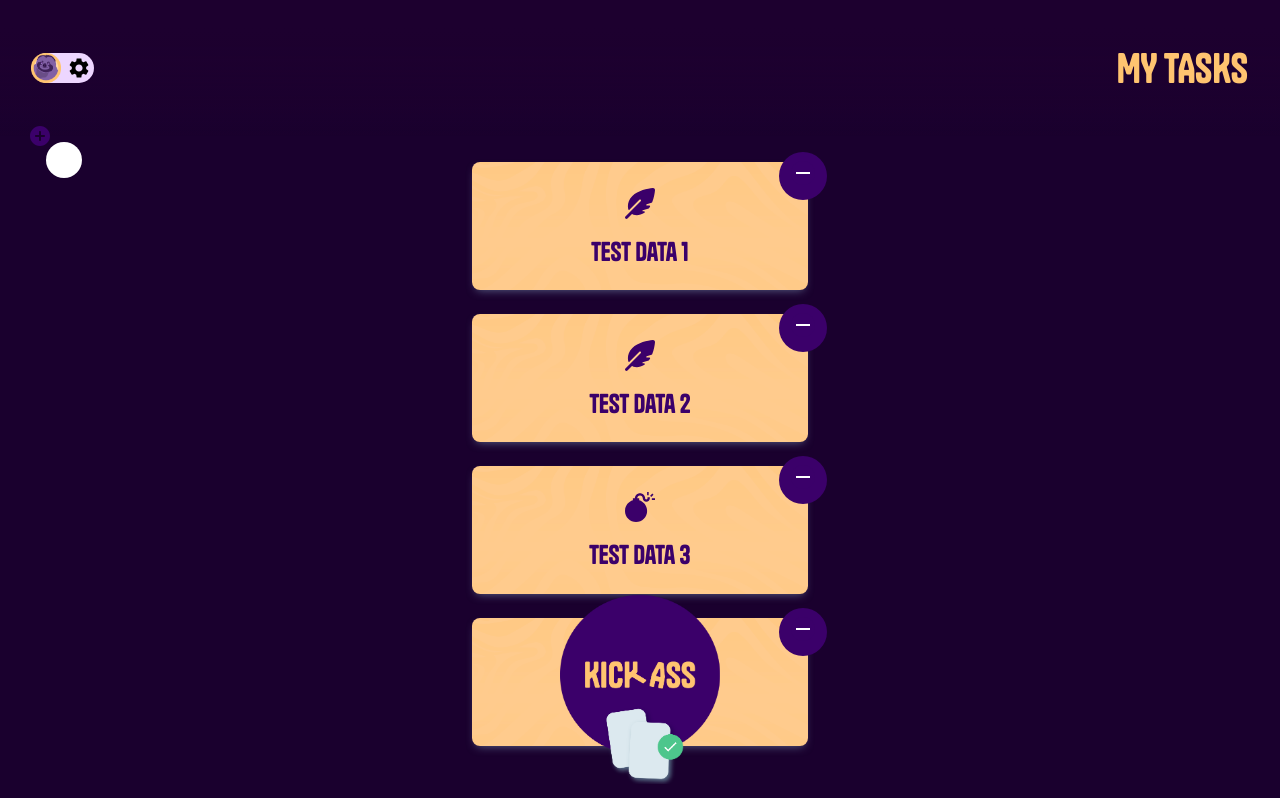
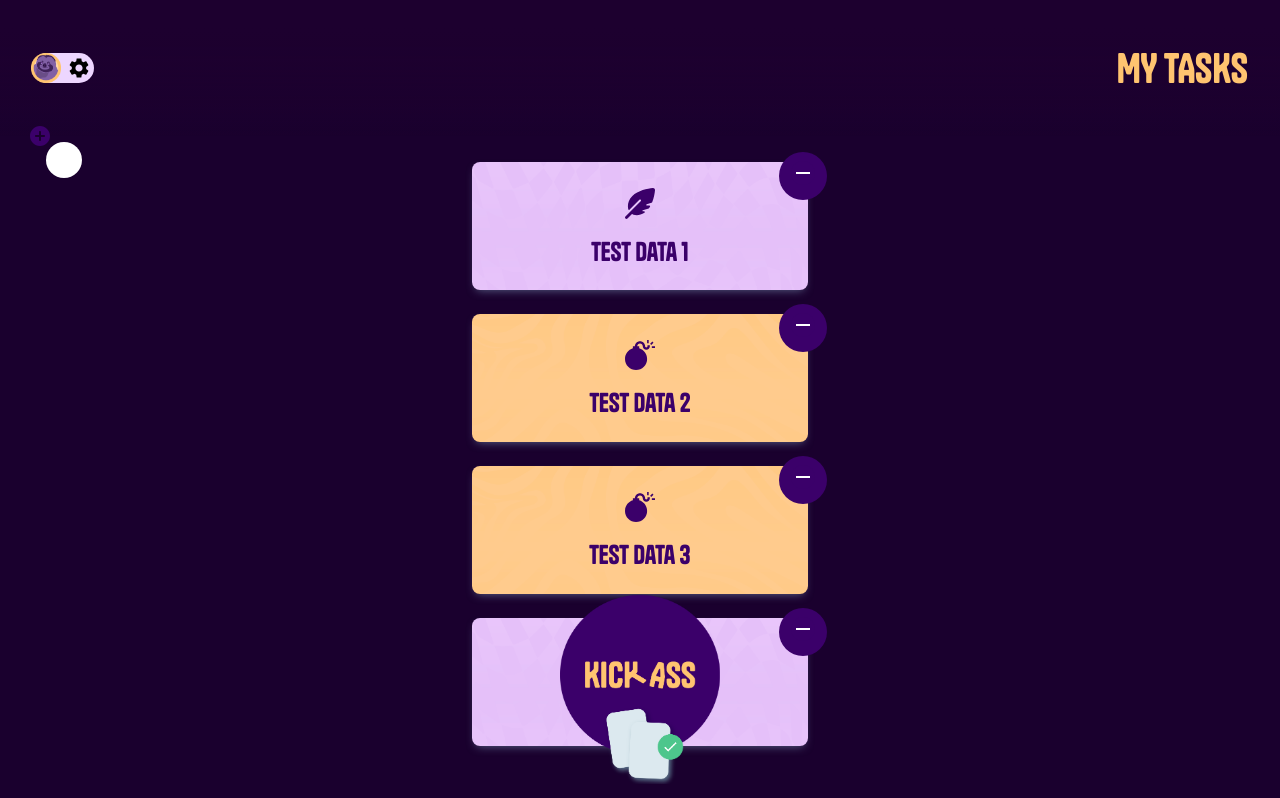
Before and after one commit to silvankammermann/baselhack23__kickass-todo-app-team-11, a Next.js app in the folder frontend/: page /tasklist in a window 1280 px wide. Shown: the top 798 px of the page. Built offline with nearby package versions, Linux system fonts and the light colour scheme; no server answers; a web font is replaced by a local one.

Commit message:
Final stylings

```diff
--- a/frontend/src/app/components/TaskRow/TaskRow.js
+++ b/frontend/src/app/components/TaskRow/TaskRow.js
@@ -6,12 +6,18 @@ function getRandomNumber(min, max) {
   return Math.floor(Math.random() * (max - min + 1) + min);
 }
 
-const TaskRow = ({ taskName }) => {
+const TaskRow = ({ taskName, bgPatternClass }) => {
   const iconNumber = getRandomNumber(1, 3);
+  const bgPatterns = [
+    'bgPatternPink',
+    'bgPatternOrange',
+    '',
+  ];
+  const patterIndex = getRandomNumber(0, 1)
 
   return (
     <>
-      <div className={`${styles.container} bgPatternOrange`}>
+      <div className={`${styles.container} ${bgPatterns[patterIndex]}`}>
         <button className={`${styles.removeButton} h3 circle bgPurple colorWhite`}>
           <RemoveIcon className="colorWhite bgPurple circle" />
         </button>
--- a/frontend/src/app/tasklist/page.js
+++ b/frontend/src/app/tasklist/page.js
@@ -10,6 +10,7 @@ import AddCircleRoundedIcon from "@mui/icons-material/AddCircleRounded";
 import React, { useState, useEffect } from "react";
 import TaskCreate from "@/app/components/TaskCreate/TaskCreate";
 import defaultTasks from "@/app/testdata/tasks.js";
+import { getBgClass } from "@/app/utils";
 
 export default function Tinder() {
   const [tasks, setTasks] = useState([]);
@@ -46,7 +47,7 @@ export default function Tinder() {
       </Popover>
 
       {tasks && tasks.length > 0 ? (
-        tasks.map(({ name, id }) => <TaskRow key={id} taskName={name} />)
+        tasks.map((task) => <TaskRow key={task.id} bgPatternClass={getBgClass(task)} taskName={task.name} />)
       ) : (
         <div className={`h1 ${styles.msgLoading}`}>loading...</div>
       )}
```
